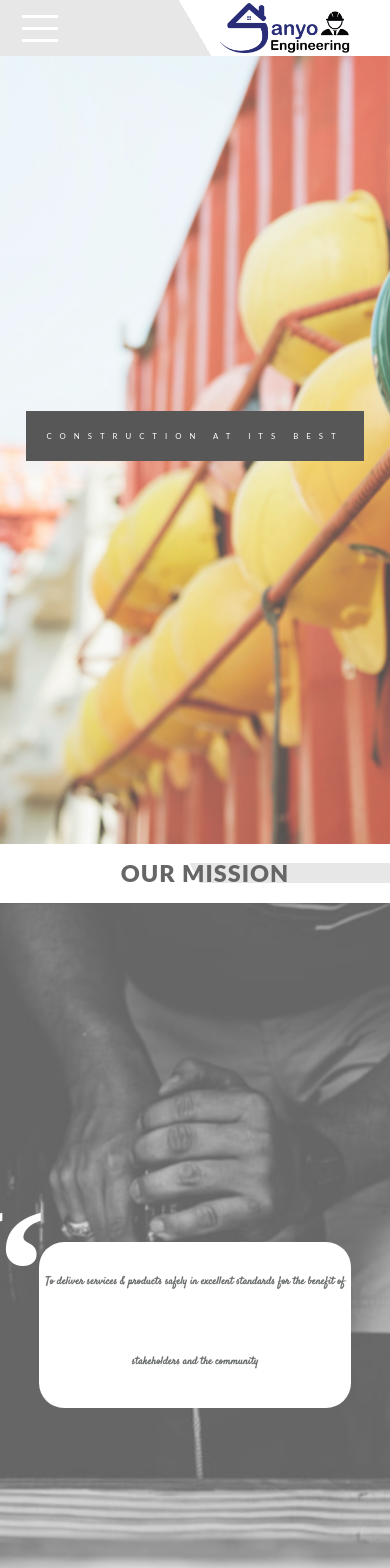
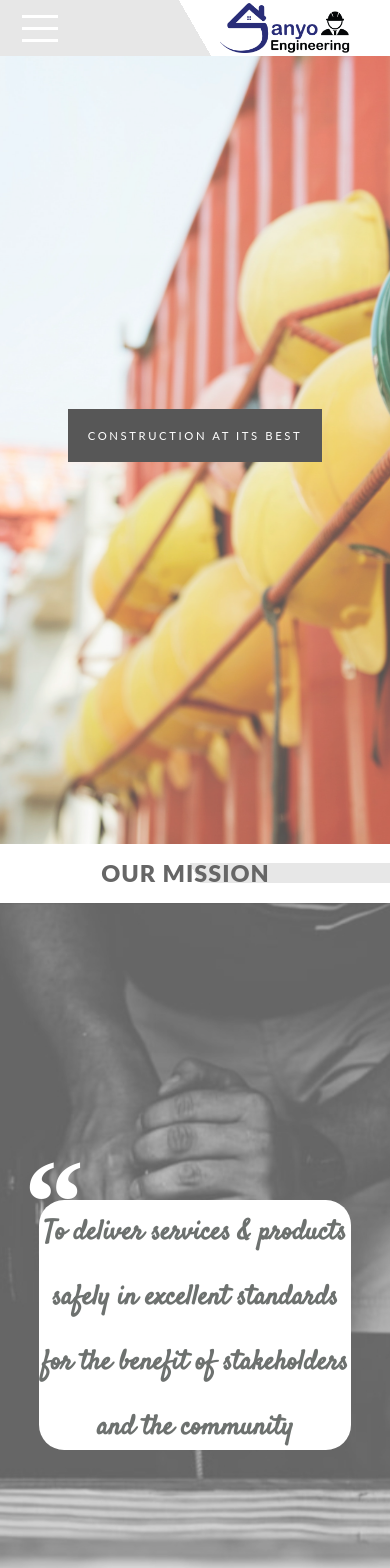
Before and after one commit to GogulKannan/sivigo-sanyo, a React (Create React App) app in the folder WebSite/website/: page / in a window 390 px wide. Shown: the top 1568 px of the page. Built offline with nearby package versions, Linux system fonts and the light colour scheme.

Commit message:
Mobile view fully adjusted till now for both big and small phones

```diff
--- a/WebSite/website/src/containers/About/About.css
+++ b/WebSite/website/src/containers/About/About.css
@@ -1,4 +1,4 @@
-.AboutBase {
+/*.AboutBase {
   height:100vh;
   margin:0;
   font-size:16px;
@@ -18,3 +18,5 @@
   letter-spacing:8px;
   text-transform:uppercase;
 }
+
+*/
--- a/WebSite/website/src/containers/Contact/Contact.css
+++ b/WebSite/website/src/containers/Contact/Contact.css
@@ -1,4 +1,4 @@
-.AboutBase {
+/*.AboutBase {
   height:100vh;
   margin:0;
   font-size:16px;
@@ -18,3 +18,7 @@
   letter-spacing:8px;
   text-transform:uppercase;
 }
+
+
+
+*/
--- a/WebSite/website/src/containers/Home/Home.css
+++ b/WebSite/website/src/containers/Home/Home.css
@@ -1,5 +1,6 @@
 @import url('https://fonts.googleapis.com/css?family=Satisfy');
 @import url('https://fonts.googleapis.com/css?family=Dancing+Script');
+
 
 .App {
   height:100vh;
@@ -152,23 +153,117 @@
 
 @media(max-width:768px){
   .pimg1, .pimg2, .pimg3{
-    /* background-attachment:scroll; */
+     background-attachment:scroll;
   }
   .ptext2{
     margin-top: 40px;
   }
   .ptext{
-    font-size: 3vw;
+    font-size: 2.9vw;
     letter-spacing: 2.6px
   }
   .my-header{
     font-size: 6vw;
     text-transform: uppercase;
-    width: 100%;
+    width: 90%;
     margin-left: 0%;
     height: 0vh;
     line-height: 0vh;
     font-weight: 900;
     letter-spacing: 1px;
   }
+  .pimg2 .quote-container{
+    font-family: 'Satisfy', 'Dancing Script', serif;
+    font-size: 7vw;
+    color: #303633;
+    font-weight: 600;
+    line-height: 65px;
+    width: 80%;
+    border-radius: 25px;
+    /* text-indent: 105px; */
+    margin-left: 10%;
+    background-color: white;
+    height: 250px;
+    margin-top: -125px;
+    position: relative;
+    text-transform: none !important;
+  }
+  .pimg3 .quote-container{
+    font-family: 'Satisfy', 'Dancing Script', serif;
+    font-size: 6.5vw;
+    color: #303633;
+    font-weight: 600;
+    line-height: 65px;
+    width: 80%;
+    border-radius: 25px;
+    /* text-indent: 105px; */
+    margin-left: 10%;
+    background-color: white;
+    height: 320px;
+    margin-top: -160px;
+    position: relative;
+    text-transform: none !important;
+  }
+  .quote-container:before {
+      content: '\201C';
+      font-family: serif;
+      font-style: normal;
+      font-weight: 900;
+      position: absolute;
+      font-size: 120px;
+      top: -30px;
+      left: -40px;
+      padding-left: 25px;
+      color: white;
+  }
 }
+
+@media(max-width:350px){
+  .pimg2 .quote-container{
+    font-family: 'Satisfy', 'Dancing Script', serif;
+    font-size: 7vw;
+    color: #303633;
+    font-weight: 600;
+    line-height: 65px;
+    width: 90%;
+    border-radius: 25px;
+    /* text-indent: 105px; */
+    margin-left: 5%;
+    background-color: white;
+    height: 250px;
+    margin-top: -125px;
+    position: relative;
+    text-transform: none !important;
+  }
+  .pimg3 .quote-container{
+    font-family: 'Satisfy', 'Dancing Script', serif;
+    font-size: 6.5vw;
+    color: #303633;
+    font-weight: 600;
+    line-height: 65px;
+    width: 90%;
+    border-radius: 25px;
+    /* text-indent: 105px; */
+    margin-left: 5%;
+    background-color: white;
+    height: 320px;
+    margin-top: -160px;
+    position: relative;
+    text-transform: none !important;
+  }
+  .quote-container:before {
+      content: '\201C';
+      font-family: serif;
+      font-style: normal;
+      font-weight: 900;
+      position: absolute;
+      font-size: 120px;
+      top: -30px;
+      left: -40px;
+      padding-left: 25px;
+      color: white;
+  }
+  .Logo {
+    margin-right: 5px;
+  }
+}
--- a/WebSite/website/src/containers/Project/Project.css
+++ b/WebSite/website/src/containers/Project/Project.css
@@ -1,4 +1,4 @@
-.AboutBase {
+/*.AboutBase {
     height:100vh;
     margin:0;
     font-size:16px;
@@ -14,11 +14,6 @@
     background-position:center;
     background-size:cover;
     background-repeat:no-repeat;
-
-    /*
-      fixed = parallax
-      scroll = normal
-    */
     background-attachment:fixed;
   }
 
@@ -64,3 +59,4 @@
     border: 2px solid black;
     font-weight: bold;
   }
+  */
```
Also changed, not shown: 1 other file (tests, documents, lock files or other folders).
